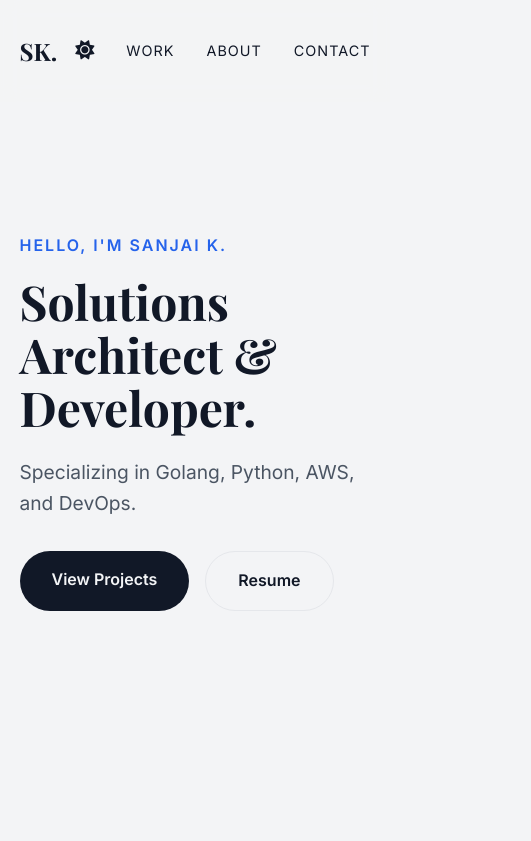
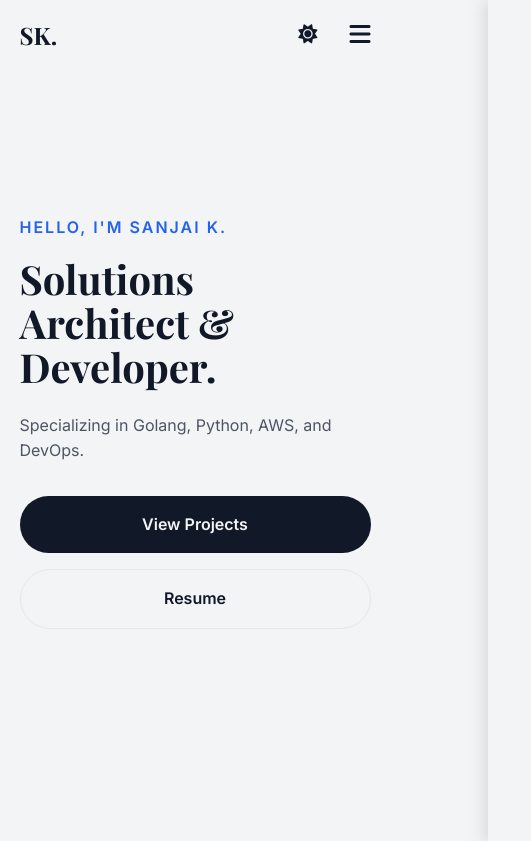
Before and after one commit to sanjai3102001/portfolio, a website: page index.html in a window 390 px wide. Shown: the top 841 px of the page, 531 px wide, since content can reach past the window. Drawn offline with nearby package versions, Linux system fonts and the light colour scheme; a web font is replaced by a local one.

Commit message:
added responsiveness

```diff
--- a/index.html
+++ b/index.html
@@ -20,6 +20,9 @@
         <div class="header-controls">
             <button id="theme-toggle" class="theme-btn" aria-label="Toggle Dark Mode">
                 <i class="fas fa-sun"></i>
+            </button>
+            <button id="hamburger" class="hamburger" aria-label="Toggle Menu">
+                <i class="fas fa-bars"></i>
             </button>
             <nav>
                 <ul>
@@ -199,6 +202,32 @@
             }
         });
 
+        // Mobile Menu Toggle
+        const hamburger = document.getElementById('hamburger');
+        const navMenu = document.querySelector('nav');
+        const navLinks = document.querySelectorAll('nav a');
+
+        hamburger.addEventListener('click', () => {
+            navMenu.classList.toggle('active');
+            const icon = hamburger.querySelector('i');
+            if (navMenu.classList.contains('active')) {
+                icon.classList.remove('fa-bars');
+                icon.classList.add('fa-times');
+            } else {
+                icon.classList.remove('fa-times');
+                icon.classList.add('fa-bars');
+            }
+        });
+
+        // Close menu when a link is clicked
+        navLinks.forEach(link => {
+            link.addEventListener('click', () => {
+                navMenu.classList.remove('active');
+                hamburger.querySelector('i').classList.remove('fa-times');
+                hamburger.querySelector('i').classList.add('fa-bars');
+            });
+        });
+
         // Custom Cursor
         const cursorDot = document.getElementById('cursor-dot');
         const cursorOutline = document.getElementById('cursor-outline');
--- a/style.css
+++ b/style.css
@@ -126,6 +126,16 @@ nav a:hover {
 
 .theme-btn:hover {
     transform: rotate(15deg);
+}
+
+/* Hamburger Menu (Hidden on Desktop) */
+.hamburger {
+    display: none;
+    background: none;
+    border: none;
+    color: var(--text-color);
+    font-size: 1.5rem;
+    cursor: pointer;
 }
 
 /* Hero Section */
@@ -369,19 +379,87 @@ footer {
 
 /* Responsive */
 @media (max-width: 768px) {
-    .hero-content h1 {
-        font-size: 3rem;
+    /* General Adjustments */
+    .section-padding {
+        padding: 4rem 5%;
     }
 
+    header {
+        padding: 1rem 5%;
+    }
+
+    .hero-content h1 {
+        font-size: 2.5rem;
+    }
+
+    .sub-hero {
+        font-size: 1rem;
+    }
+
+    /* Mobile Navigation */
+    .hamburger {
+        display: block;
+        z-index: 101;
+    }
+
+    nav {
+        position: fixed;
+        top: 0;
+        right: -100%;
+        width: 75%;
+        height: 100vh;
+        background: var(--bg-color);
+        display: flex;
+        flex-direction: column;
+        justify-content: center;
+        align-items: center;
+        transition: right 0.3s ease-in-out;
+        box-shadow: -5px 0 15px rgba(0,0,0,0.1);
+        z-index: 100;
+    }
+
+    nav.active {
+        right: 0;
+    }
+
+    nav ul {
+        flex-direction: column;
+        gap: 2.5rem;
+    }
+
+    nav a {
+        font-size: 1.2rem;
+    }
+
+    /* Layout Stacking */
     .about-grid {
         grid-template-columns: 1fr;
+        gap: 2rem;
     }
 
+    /* Disable Custom Cursor on Touch */
     .cursor-dot, .cursor-outline {
-        display: none; /* Hide custom cursor on touch devices */
+        display: none;
     }
 
     * {
         cursor: auto;
     }
 }
+
+@media (max-width: 480px) {
+    .hero-btns {
+        flex-direction: column;
+        width: 100%;
+    }
+
+    .btn {
+        text-align: center;
+        width: 100%;
+    }
+
+    .contact-links {
+        flex-wrap: wrap;
+        gap: 1rem;
+    }
+}
```
